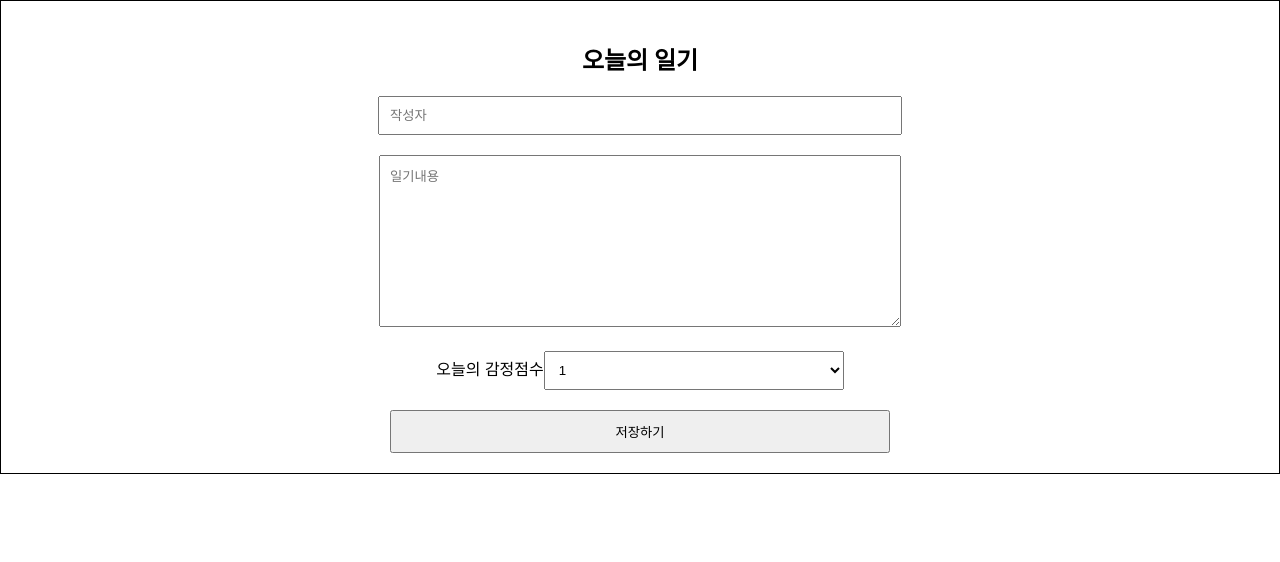
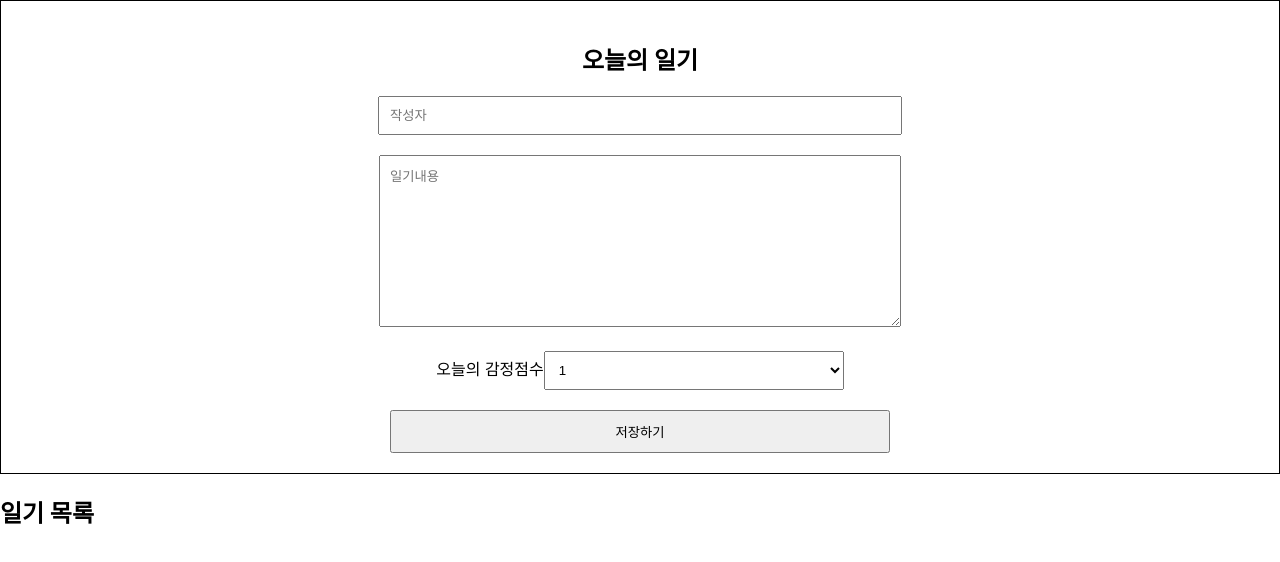
Before and after one commit to myongdol/simple_diary, a React (Create React App) app: page / in a window 1280 px wide. Shown: the top 562 px of the page. Built offline with nearby package versions, Linux system fonts and the light colour scheme.

Commit message:
[feat] 더미데이터 만들고 prop으로 받아서 보기

```diff
--- a/src/App.js
+++ b/src/App.js
@@ -1,10 +1,37 @@
 import './App.css';
 import DiaryEditor from './DiaryEditor';
+import DiaryList from './DiaryList';
+
+const dummyList = [
+  {
+    id: 1,
+    author: "Myongdol",
+    content: "hello",
+    emotion: 3,
+    created_date: new Date().getTime(),
+  },
+  {
+    id: 2,
+    author: "DolMyong",
+    content: "world",
+    emotion: 5,
+    created_date: new Date().getTime(),
+  },
+  {
+    id: 3,
+    author: "Myongdoldol",
+    content: "hihihihi",
+    emotion: 1,
+    created_date: new Date().getTime(),
+  },
+]
+
 
 function App() {
   return (
     <div className="App">
       <DiaryEditor/>
+      <DiaryList diaryList={dummyList}/>
     </div>
   );
 }
--- a/src/DiaryEditor.js
+++ b/src/DiaryEditor.js
@@ -24,7 +24,7 @@ const DiaryEditor = () => {
             authorInput.current.focus();
             return;
         }
-        if(state.content.legth < 5) {
+        if(state.content.length < 5) {
             // alert("최소 5글자 이상 입력해야 합니다.")
             contentInput.current.focus();
             return;
--- a/src/DiaryList.js
+++ b/src/DiaryList.js
@@ -1,4 +1,5 @@
-const DiaryList = () => {
+const DiaryList = ({diaryList}) => {
+    console.log(diaryList)
     return (
         <div className="DiaryList">
             <h2>일기 목록</h2>
```
